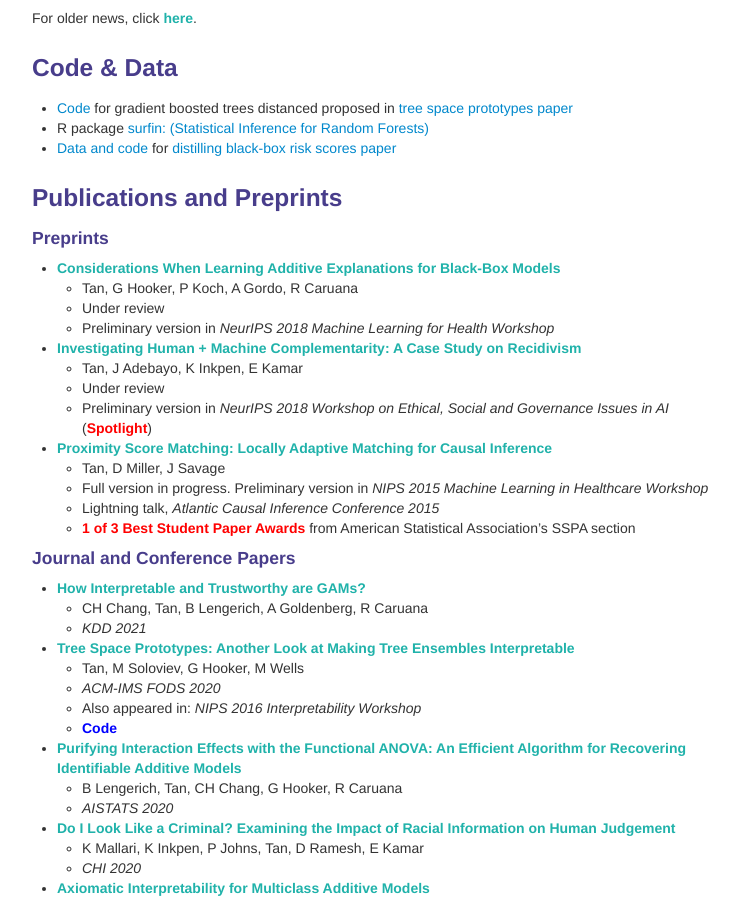
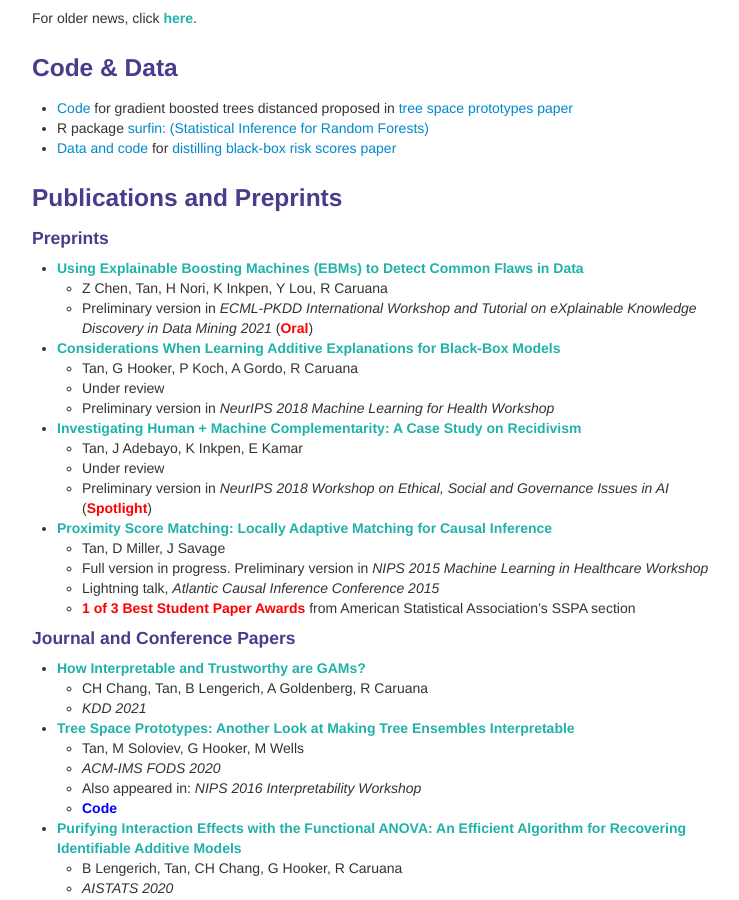
Before and after one commit to shftan/shftan.github.io, a Jekyll site: the page built from index.md, in a window 1280 px wide and 900 px high, scrolled down 803 px. Shown: the whole window, without its empty margins (258-997 px from the left). Built offline with Jekyll 4.4.1, drawn with Linux system fonts in a browser that asks for light colours.

Commit message:
Update index.md

```diff
--- a/index.md
+++ b/index.md
@@ -52,6 +52,9 @@ For older news, click <a class="paper" href="oldernews.html">here</a>.
 <div class="row-fluid" id="publications"><h3>Publications and Preprints</h3>
 <h4>Preprints</h4>
 </div>
+- <span class="paper">Using Explainable Boosting Machines (EBMs) to Detect Common Flaws in Data</span>
+   - Z Chen, Tan, H Nori, K Inkpen, Y Lou, R Caruana
+   - Preliminary version in _ECML-PKDD International Workshop and Tutorial on eXplainable Knowledge Discovery in Data Mining 2021_ (<span class="highlight">Oral</span>)
 - <a class="paper" href="papers/globaladditive.pdf">Considerations When Learning Additive Explanations for Black-Box Models</a>
    - Tan, G Hooker, P Koch, A Gordo, R Caruana
    - Under review
```
